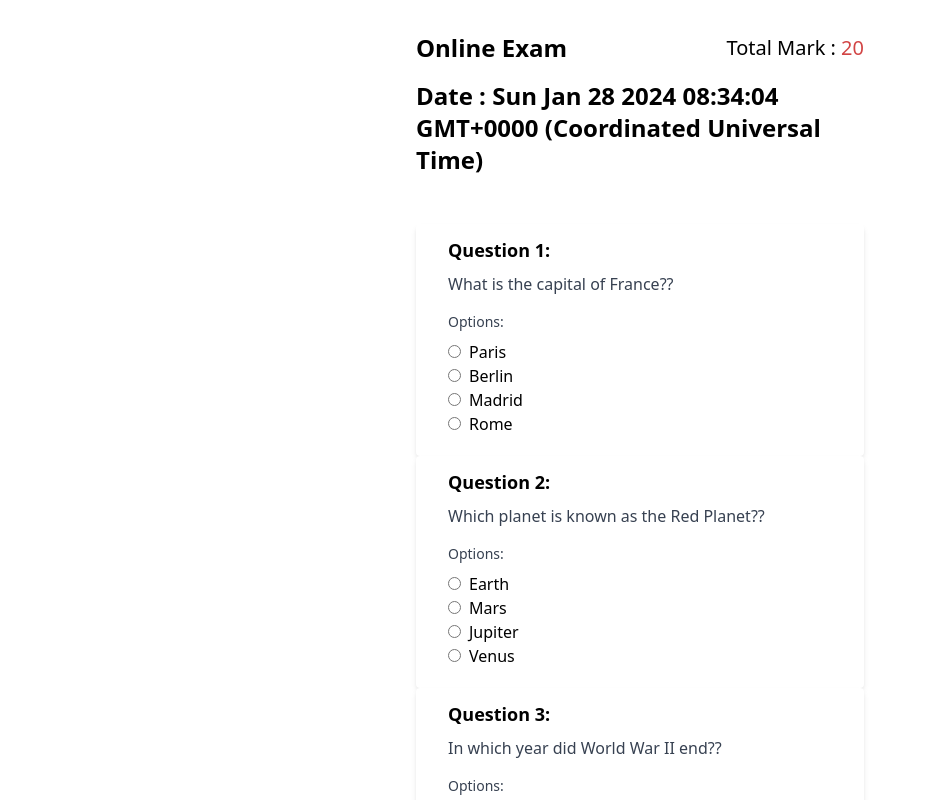
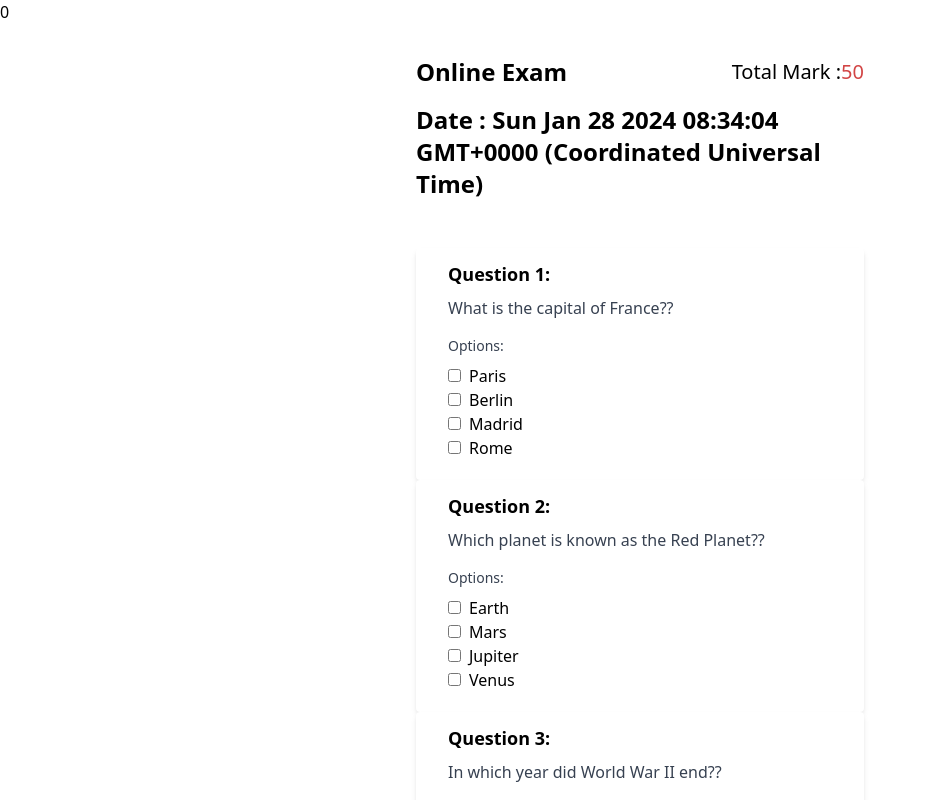
Before and after one commit to Fahim-Hossain-Munna/ExamTemplate, a Vue app: page / in a window 1280 px wide. Shown: the top 800 px of the page, without its empty margins (0-926 px from the left). Built offline with nearby package versions, Linux system fonts and the light colour scheme.

Commit message:
working on question mark resolve

```diff
--- a/src/components/Question.vue
+++ b/src/components/Question.vue
@@ -1,84 +1,151 @@
 <script setup>
 import { ref } from "vue";
 
-let ans = ref('')
+let ans = ref(0)
 
 const questions = [
     {
         id:1,
         question: "What is the capital of France?",
-        options: ["Paris", "Berlin", "Madrid", "Rome"],
+        options: [
+            { label: "Option A", value: "Paris" },
+            { label: "Option B", value: "Berlin" },
+            { label: "Option C", value: "Madrid" },
+            { label: "Option D", value: "Rome" }
+        ],
         correctAnswer: "Paris"
     },
     {
         id:2,
         question: "Which planet is known as the Red Planet?",
-        options: ["Earth", "Mars", "Jupiter", "Venus"],
+        options: [
+            { label: "Option A", value: "Earth" },
+            { label: "Option B", value: "Mars" },
+            { label: "Option C", value: "Jupiter" },
+            { label: "Option D", value: "Venus" }
+        ],
         correctAnswer: "Mars"
     },
     {
         id:3,
         question: "In which year did World War II end?",
-        options: ["1943", "1945", "1950", "1939"],
+        options: [
+            { label: "Option A", value: "1943" },
+            { label: "Option B", value: "1945" },
+            { label: "Option C", value: "1950" },
+            { label: "Option D", value: "1939" }
+        ],
         correctAnswer: "1945"
     },
     {
         id:4,
         question: "What is the largest mammal in the world?",
-        options: ["Elephant", "Blue Whale", "Giraffe", "Hippopotamus"],
+        options: [
+            { label: "Option A", value: "Elephant" },
+            { label: "Option B", value: "Blue Whale" },
+            { label: "Option C", value: "Giraffe" },
+            { label: "Option D", value: "Hippopotamus" }
+        ],
         correctAnswer: "Blue Whale"
     },
     {
         id:5,
         question: "Who wrote 'Romeo and Juliet'?",
-        options: ["William Shakespeare", "Jane Austen", "Charles Dickens", "Leo Tolstoy"],
+        options: [
+            { label: "Option A", value: "William Shakespeare" },
+            { label: "Option B", value: "Jane Austen" },
+            { label: "Option C", value: "Charles Dickens" },
+            { label: "Option D", value: "Leo Tolstoy" }
+        ],
         correctAnswer: "William Shakespeare"
     },
     {
         id:6,
         question: "What is the capital of Japan?",
-        options: ["Beijing", "Seoul", "Tokyo", "Bangkok"],
+        options: [
+            { label: "Option A", value: "Beijing" },
+            { label: "Option B", value: "Seoul" },
+            { label: "Option C", value: "Tokyo" },
+            { label: "Option D", value: "Bangkok" }
+        ],
         correctAnswer: "Tokyo"
     },
     {
         id:7,
         question: "Which element has the chemical symbol 'H'?",
-        options: ["Helium", "Hydrogen", "Hassium", "Hafnium"],
+        options: [
+            { label: "Option A", value: "Helium" },
+            { label: "Option B", value: "Hydrogen" },
+            { label: "Option C", value: "Hassium" },
+            { label: "Option D", value: "Hafnium" }
+        ],
         correctAnswer: "Hydrogen"
     },
     {
         id:8,
         question: "Who painted the Mona Lisa?",
-        options: ["Vincent van Gogh", "Pablo Picasso", "Leonardo da Vinci", "Michelangelo"],
+        options: [
+            { label: "Option A", value: "Vincent van Gogh" },
+            { label: "Option B", value: "Pablo Picasso" },
+            { label: "Option C", value: "Leonardo da Vinci" },
+            { label: "Option D", value: "Michelangelo" }
+        ],
         correctAnswer: "Leonardo da Vinci"
     },
     {
         id:9,
         question: "What is the currency of Brazil?",
-        options: ["Euro", "Dollar", "Yen", "Real"],
+        options: [
+            { label: "Option A", value: "Euro" },
+            { label: "Option B", value: "Dollar" },
+            { label: "Option C", value: "Yen" },
+            { label: "Option D", value: "Real" }
+        ],
         correctAnswer: "Real"
     },
     {
         id:10,
         question: "What is the largest ocean on Earth?",
-        options: ["Atlantic Ocean", "Indian Ocean", "Southern Ocean", "Pacific Ocean"],
+        options: [
+            { label: "Option A", value: "Atlantic Ocean" },
+            { label: "Option B", value: "Indian Ocean" },
+            { label: "Option C", value: "Southern Ocean" },
+            { label: "Option D", value: "Pacific Ocean" }
+        ],
         correctAnswer: "Pacific Ocean"
     }
 ];
+
+let valueOfInput = ref([])
+
+const submitAns = ()=>{
+    ans.value = 0
+   valueOfInput.value.forEach((res)=>{
+        questions.forEach((q)=>{
+            if(q.correctAnswer == res){
+                ans.value = ans.value + 5
+            }
+        })
+   });
+
+}
+
+
+
 </script>
 
 
 <template>
-
+{{ans}}
         <div class="max-w-md mx-auto py-8">
             <div class="flex justify-between items-center">
                 <h1 class="text-2xl font-bold mb-4">Online Exam</h1>
-                <p class="text-xl font-base mb-4">Total Mark : <span class="mb-4 text-[#D24545]">20</span></p>
+                <p class="text-xl font-base mb-4">Total Mark :<span class="mb-4 text-[#D24545]">50</span></p>
             </div>
             <h2 class="text-2xl font-bold mb-4">Date : <span class="text-2xl font-semibold mb-4">{{ new Date() }}</span> </h2>
 
         </div>
-        {{ans}}
+
         <div class="max-w-md mx-auto bg-white rounded px-8 py-3 shadow-md" v-for="(text,index) in questions" :key="text.id">
         <!-- Question Section -->
         <div class="mb-4">
@@ -90,9 +157,21 @@ const questions = [
         <div class="mb-2">
             <label class="block text-sm font-medium text-gray-700">Options:</label>
             <div class="mt-2 flex flex-col">
-                <label class="" v-for="(select,index) in text.options" :key="index">
-                    <input type="radio" class="form-radio text-indigo-600" name="question1" :value=select v-model="ans">
-                    <span class="ml-2">{{ select }}</span>
+                <label class="">
+                    <input type="checkbox" class="form-radio text-indigo-600"  :value=text.options[0].value v-model="valueOfInput">
+                    <span class="ml-2">{{ text.options[0].value }}</span>
+                </label>
+                <label class="">
+                    <input type="checkbox" class="form-radio text-indigo-600"  :value=text.options[1].value v-model="valueOfInput">
+                    <span class="ml-2">{{ text.options[1].value }}</span>
+                </label>
+                <label class="">
+                    <input type="checkbox" class="form-radio text-indigo-600"  :value=text.options[2].value v-model="valueOfInput">
+                    <span class="ml-2">{{ text.options[2].value }}</span>
+                </label>
+                <label class="">
+                    <input type="checkbox" class="form-radio text-indigo-600"  :value=text.options[3].value v-model="valueOfInput">
+                    <span class="ml-2">{{ text.options[3].value }}</span>
                 </label>
             </div>
         </div>
@@ -100,6 +179,6 @@ const questions = [
     </div>
         <div class="max-w-md mx-auto bg-white rounded p-8 shadow-md">
             <!-- Submit Button -->
-        <button class="bg-indigo-500 text-white px-4 py-2 rounded hover:bg-indigo-600">Submit Answer</button>
+        <button class="bg-indigo-500 text-white px-4 py-2 rounded hover:bg-indigo-600" @click="submitAns">Submit Answer</button>
         </div>
 </template>
```
